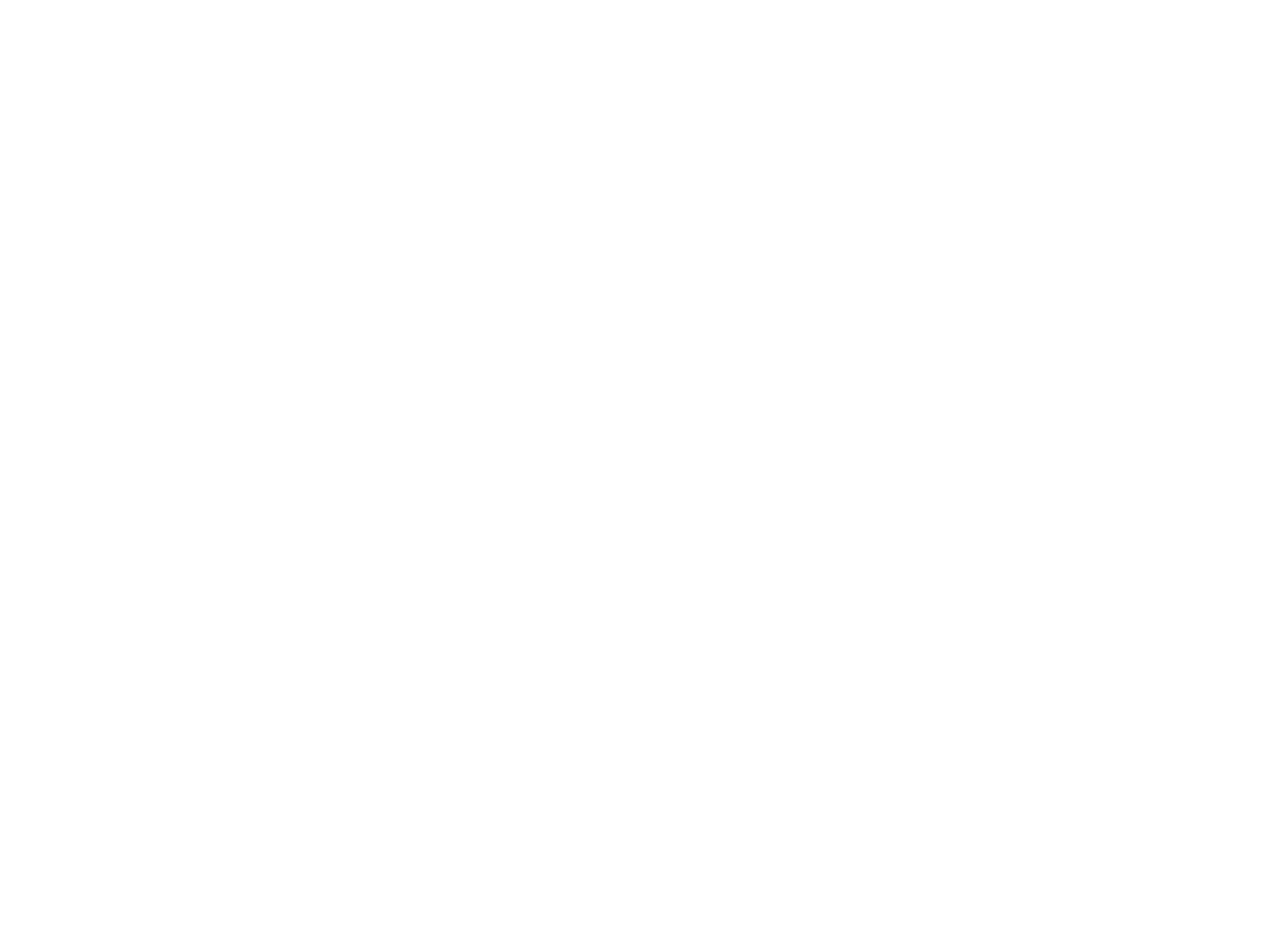
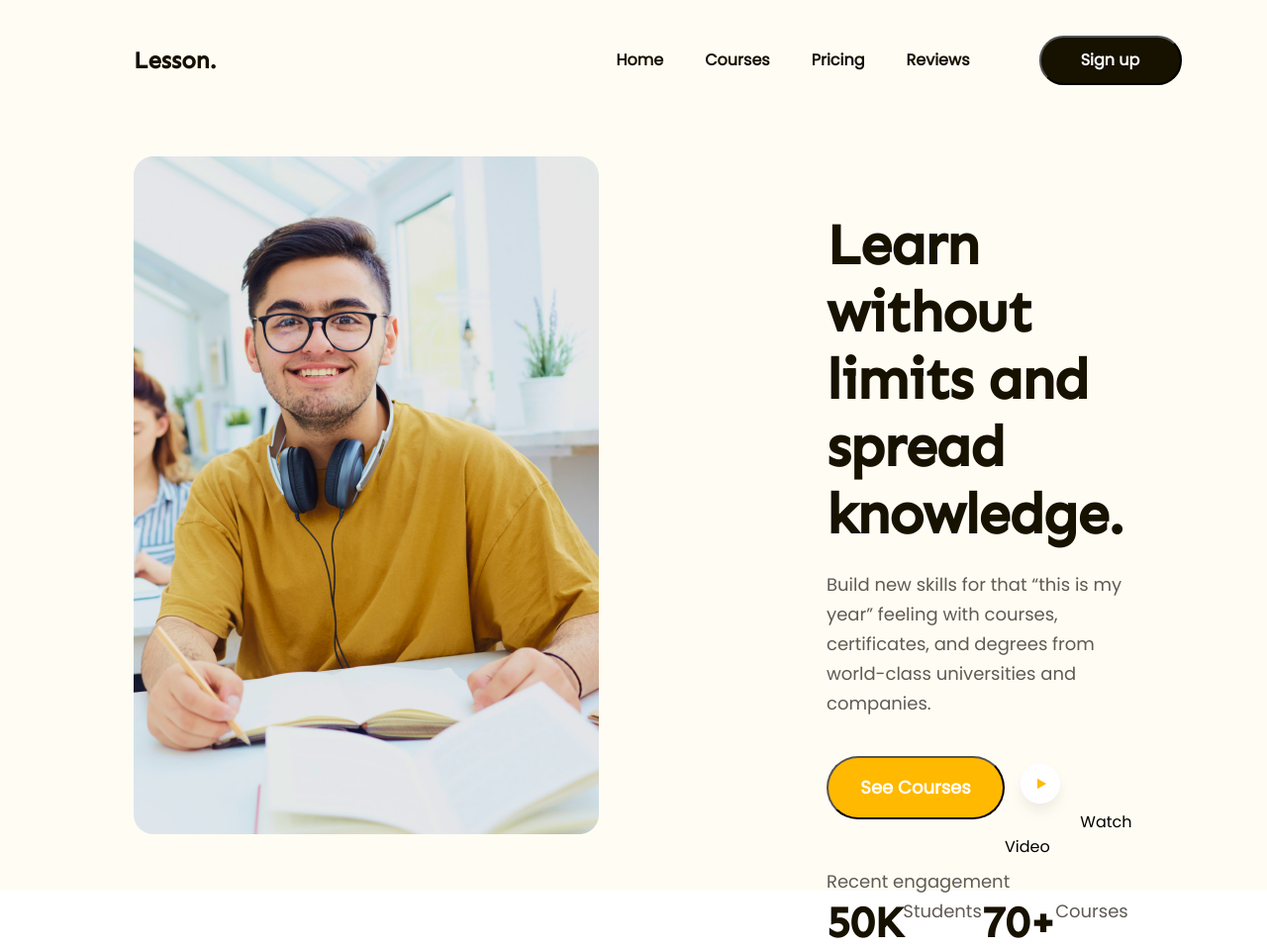
Before and after one commit to tltt2003/Duc-project, a plain HTML site: page index.html in a window 1280 px wide. Shown: the whole page at 99% size. Before the commit the page ends 800 px from the top, so only its background shows below. Drawn offline with Linux system fonts and the light colour scheme.

Commit message:
git project

```diff
--- a/index.html
+++ b/index.html
@@ -3,10 +3,65 @@
 <head>
     <meta charset="UTF-8">
     <meta name="viewport" content="width=device-width, initial-scale=1.0">
-    <title>Document</title>
+    <title>Duc assignment</title>
     <link rel="stylesheet" href="style.css">
+    <link rel="preconnect" href="https://fonts.googleapis.com">
+    <link rel="preconnect" href="https://fonts.gstatic.com" crossorigin>
+    <link href="https://fonts.googleapis.com/css2?family=Poppins&display=swap" rel="stylesheet">
+    <link rel="preconnect" href="https://fonts.googleapis.com">
+    <link rel="preconnect" href="https://fonts.gstatic.com" crossorigin>
+    <link href="https://fonts.googleapis.com/css2?family=Sen:wght@500&display=swap" rel="stylesheet">
 </head>
 <body>
+    <div class="hero">
+        <div class="header">
+            <div class="header-content">
+                <div class="left-content">
+                <h1 class="lesson">Lesson.</h1>
+                </div>
+                <div class="mid-content">
+                    <ul class="nav">
+                        <li><a href=""></a>Home</li>
+                        <li><a href=""></a>Courses</li>
+                        <li><a href=""></a>Pricing</li>
+                        <li><a href=""></a>Reviews</li>
+                    </ul>
+                </div>
+                <div class="right-content">
+                <button class="button">Sign up</button>
+                </div>
+            </div>
+        </div>
+        <div class="detail-hero">
+            <div class="left-img">
+                <img src="./img/guy-lesson 1.png" alt="">
+            </div>
+            <div class="right-text">
+                <p class="Learn">Learn without limits and spread knowledge.</p>
+                <p class="Build">Build new skills for that “this is my year” feeling with courses, certificates, and degrees from world-class universities and companies.</p>
+                <div class="scawv">
+                    <button class="xi-courses">See Courses</button>
+                <div class="btn">
+                    <img src="./img/Group 17513.png" class="btn-img" alt="">
+                    <span class="Watch">Watch Video</span>
+                </div>
+                </div>
+                <div class="recent-e">
+                    <p class="r-e-text">Recent engagement</p>
+                </div>
+                <div class="r-e-detail">
+                    <div class="std">
+                        <p class="std-num">50K</p>
+                        <p class="std-text">Students</p>
+                    </div>
+                    <div class="crs">
+                        <p class="crs-num">70+</p>
+                        <p class="crs-text">Courses</p>
+                    </div>
+                </div>
+            </div>
 
+        </div>
+    </div>
 </body>
 </html>
--- a/style.css
+++ b/style.css
@@ -0,0 +1,170 @@
+* {
+    font-family: 'Poppins', sans-serif;
+    margin: 0;
+    padding: 0;
+    box-sizing: border-box;
+}
+html {
+
+}
+.hero {
+    padding: 36px 135px 65px 135px;
+    height: 900px;
+    width: 100%;
+    background: #FFFCF4;
+
+}
+.header-content {
+    display: flex;
+    justify-content: space-between;
+    align-items: center;
+}
+.left-content .lesson {
+    font-family: 'Sen', sans-serif;
+    color: #171100;
+    font-size: 24px;
+    font-style: normal;
+    font-weight: 700;
+    line-height: 34px; /* 141.667% */
+
+}
+
+.mid-content {
+    color: #171100;
+    font-size: 16px;
+    font-style: normal;
+    font-weight: 600;
+    line-height: 28px; /* 175% */
+    margin-left: 40%;
+    align-items: center;
+}
+.nav {
+    flex-grow: 1;
+    display: flex;
+    justify-content: flex-end;
+    gap: 42px;
+    list-style: none;
+
+}
+.right-content .button{
+    width: 144px;
+    height: 50px;
+    border-radius: 24.5px;
+    background: #171100;
+    color: #FFF;
+    text-align: center;
+    font-family: Poppins;
+    font-size: 16px;
+    font-style: normal;
+    font-weight: 600;
+    line-height: 28px; /* 175% */
+    justify-content: flex-end;
+    align-items: center;
+}
+button {
+    margin-left: 70px;
+}
+.left-img {
+    width: 470px;
+    height: 685px;
+    border-radius: 20px;
+    margin-top: 72px;
+
+}
+.detail-hero {
+    display: flex;
+    gap: 230px;
+}
+.right-text {
+
+}
+.right-text .Learn{
+    font-family: 'Sen', sans-serif;
+    color: #171100;
+    font-size: 58px;
+    font-style: normal;
+    font-weight: 700;
+    line-height: 68px; /* 117.241% */
+    letter-spacing: -1.16px;
+    margin-bottom: 22px;
+    margin-top: 128px;
+}
+.right-text .Build {
+    color: #5F5B53;
+    font-family: Poppins;
+    font-size: 18px;
+    font-style: normal;
+    font-weight: 400;
+    line-height: 30px; /* 166.667% */
+    margin-bottom: 38px;
+}
+.xi-courses {
+    border-radius: 32px;
+    background: #FFB900;
+    width: 180px;
+    height: 64px;
+    flex-shrink: 0;
+    color: #FFF;
+    text-align: center;
+    font-family: Poppins;
+    font-size: 18px;
+    font-style: normal;
+    font-weight: 600;
+    line-height: 30px; /* 166.667% */
+    margin-bottom: 48px;
+    margin-left: 0;
+}
+.scawv{
+    display: flex;
+
+}
+.btn {
+    justify-content: center;
+    align-items: center;
+}
+.r-e-text {
+    color: #5F5B53;
+    font-family: Poppins;
+    font-size: 18px;
+    font-style: normal;
+    font-weight: 400;
+    line-height: 30px; /* 166.667% */
+}
+.r-e-detail,
+.std,
+.crs{
+    display: flex;
+}
+.std .std-num{
+    color: #171100;
+    font-family: Sen;
+    font-size: 44px;
+    font-style: normal;
+    font-weight: 700;
+    line-height: 54px; /* 122.727% */
+    margin: 0;
+}
+.std .std-text{
+    color: #5F5B53;
+    font-family: Poppins;
+    font-size: 18px;
+    font-style: normal;
+    font-weight: 400;
+    line-height: 30px;
+}
+.crs .crs-num{
+    color: #171100;
+    font-family: Sen;
+    font-size: 44px;
+    font-style: normal;
+    font-weight: 700;
+    line-height: 54px; /* 122.727% */
+}
+.crs .crs-text{
+    color: #5F5B53;
+    font-family: Poppins;
+    font-size: 18px;
+    font-style: normal;
+    font-weight: 400;
+    line-height: 30px;
+}
```
Also changed, not shown: img/Group 17513.png (added), img/guy-lesson 1.png (added).
